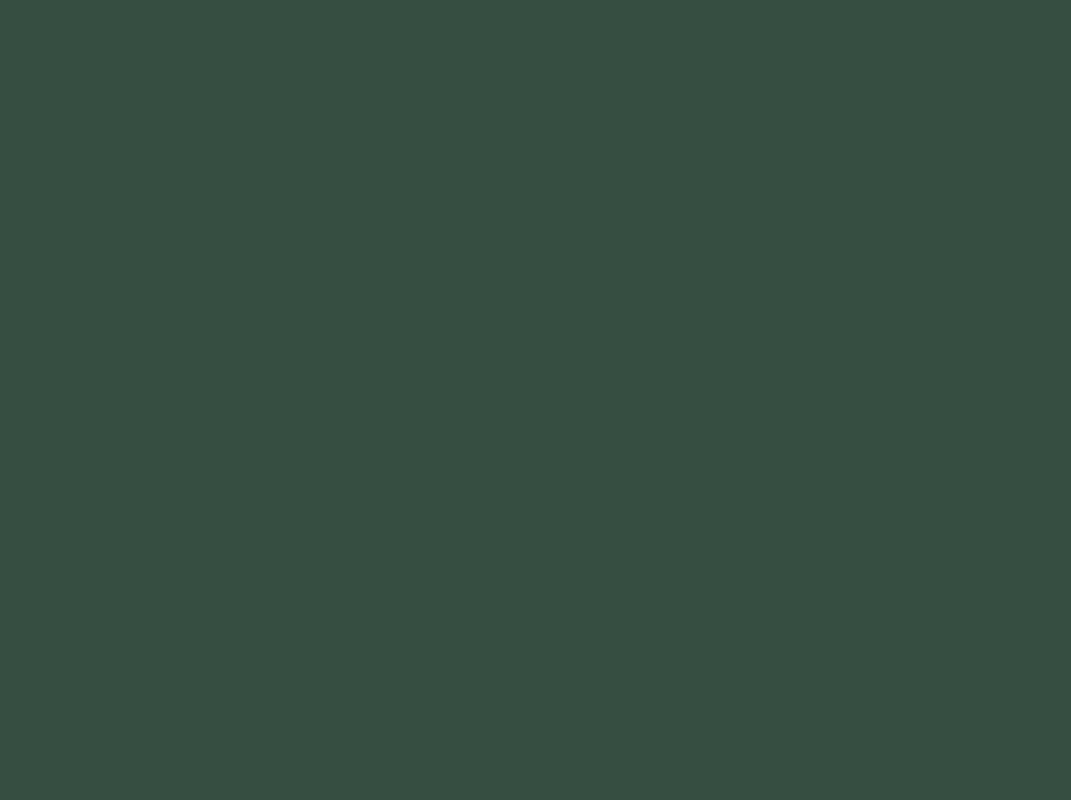
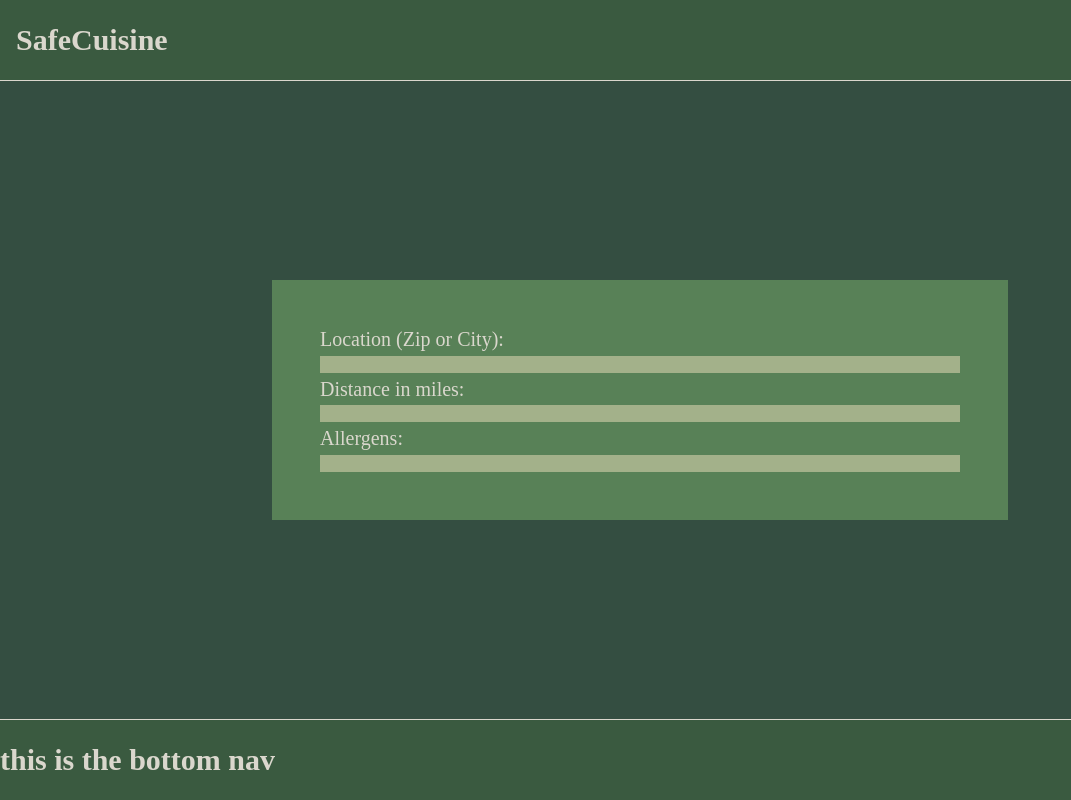
Before and after one commit to nathansantiago/SafeCuisine, a React (Vite) app in the folder client/: page /search in a window 1280 px wide. Before the commit this address had no page. Shown: the whole page, without its empty margins (0-1071 px from the left). Built offline with nearby package versions, Linux system fonts and the light colour scheme.

Commit message:
Create search page.

```diff
--- a/client/src/App.jsx
+++ b/client/src/App.jsx
@@ -2,6 +2,7 @@ import { Route, Routes } from 'react-router-dom'
 import './App.scss'
 import Layout from './components/Layout'
 import IndexPage from './pages/IndexPage/IndexPage'
+import SearchPage from './pages/SearchPage/SearchPage'
 
 function App() {
   return (
@@ -9,6 +10,7 @@ function App() {
       <Routes>
         <Route path={'/'} element={<Layout/>}>
           <Route index element={<IndexPage/>}/>
+          <Route path={'search'} element={<SearchPage/>}/>
         </Route>
       </Routes>
     </>
--- /dev/null
+++ b/client/src/pages/SearchPage/SearchPage.jsx
@@ -0,0 +1,18 @@
+import "./SearchPage.scss"
+
+export default function SearchPage () {
+    return (
+        <div id="search-page">
+            <div id="search-container">
+                <form action="">
+                    <label htmlFor="">Location (Zip or City):</label>
+                    <input type="text" name="" id="" />
+                    <label htmlFor="">Distance in miles:</label>
+                    <input type="text" name="" id="" />
+                    <label htmlFor="">Allergens:</label>
+                    <input type="text" />
+                </form>
+            </div>
+        </div>
+    );
+}
--- /dev/null
+++ b/client/src/pages/SearchPage/SearchPage.scss
@@ -0,0 +1,28 @@
+@use "../../App.scss";
+
+#search-page {
+    margin: 10dvh 0;
+    height: 80dvh;
+    width: 100%;
+    display: flex;
+    align-items: center;
+    justify-content: center;
+
+    #search-container {
+        padding: 3rem;
+        width: 50dvw;
+        background-color: App.$secondary-color;
+        color: App.$text-color;
+
+        form {
+            display: flex;
+            flex-direction: column;
+            gap: .3rem;
+
+            input {
+                background-color: App.$accent-color;
+                border: 0;
+            }
+        }
+    }
+}
```
